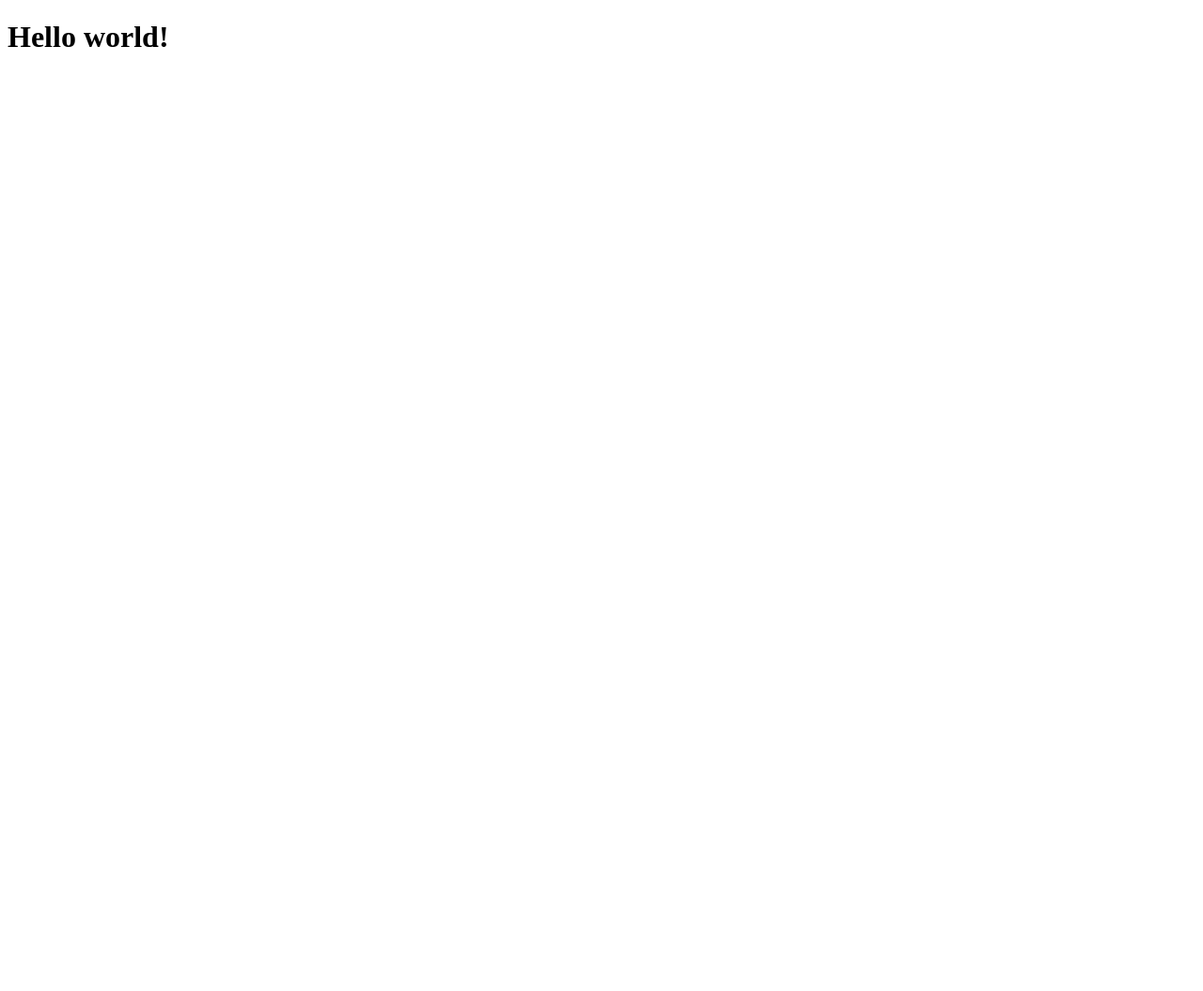
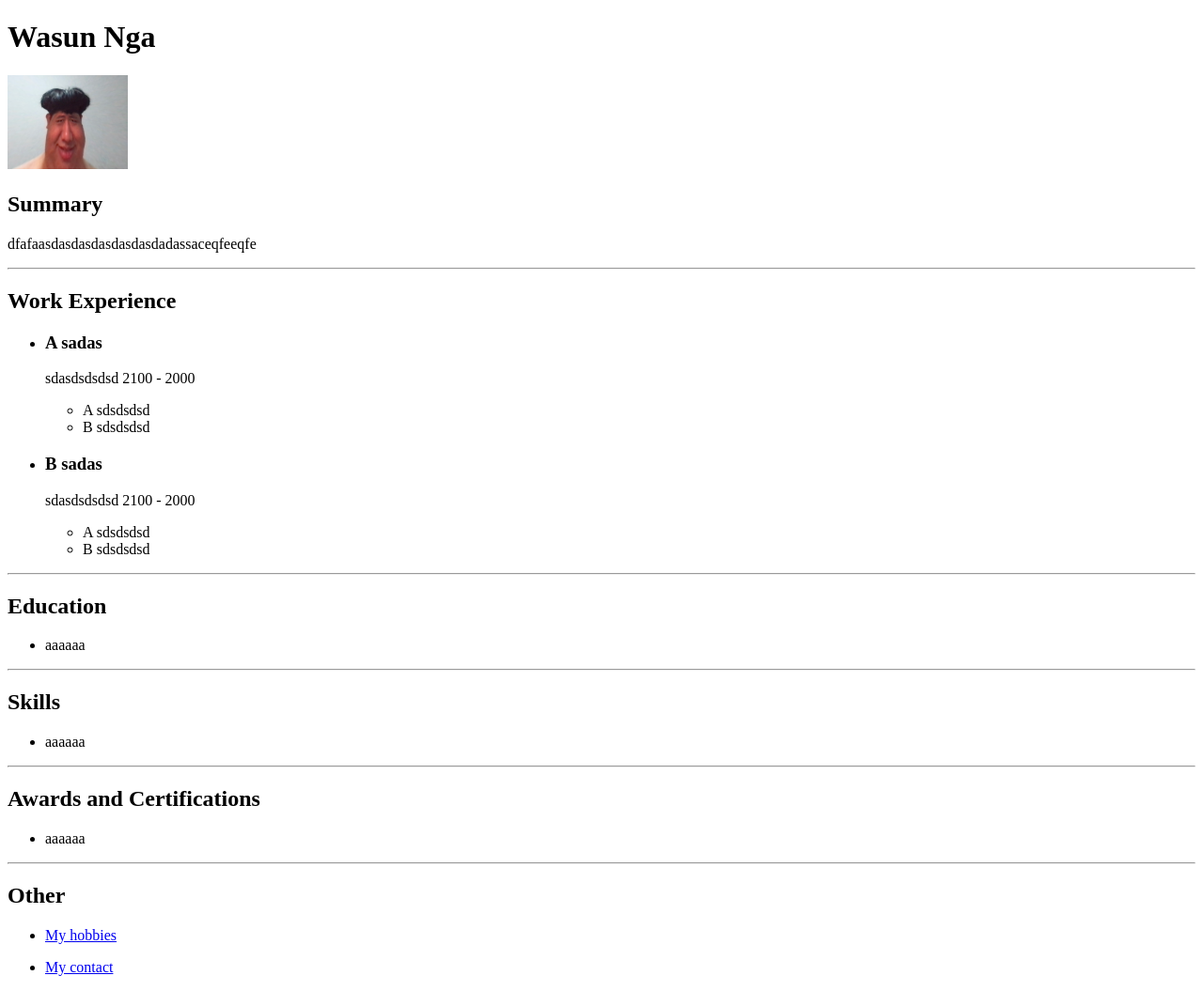
Before and after one commit to au-plus/html-resume, a plain HTML site: page index.html in a window 1280 px wide. Shown: the whole page at 94% size. Before the commit the page ends 800 px from the top, so only its background shows below. Drawn offline with Linux system fonts and the light colour scheme.

Commit message:
Implement profile body

```diff
--- a/index.html
+++ b/index.html
@@ -2,9 +2,57 @@
 <html lang="en">
   <head>
     <meta charset="UTF-8" />
-    <title>Wasun Resume</title>
+    <title>My Resume</title>
   </head>
   <body>
-    <h1>Hello world!</h1>
+    <h1>Wasun Nga</h1>
+    <img src="./assets/images/profile.png" height="100" />
+    <h2>Summary</h2>
+    <p>dfafaasdasdasdasdasdasdadassaceqfeeqfe</p>
+    <hr />
+    <h2>Work Experience</h2>
+    <ul>
+      <li>
+        <h3>A sadas</h3>
+        <p>sdasdsdsdsd 2100 - 2000</p>
+        <ul>
+          <li>A sdsdsdsd</li>
+          <li>B sdsdsdsd</li>
+        </ul>
+      </li>
+      <li>
+        <h3>B sadas</h3>
+        <p>sdasdsdsdsd 2100 - 2000</p>
+        <ul>
+          <li>A sdsdsdsd</li>
+          <li>B sdsdsdsd</li>
+        </ul>
+      </li>
+    </ul>
+    <hr />
+    <h2>Education</h2>
+    <ul>
+      <li>aaaaaa</li>
+    </ul>
+    <hr />
+    <h2>Skills</h2>
+    <ul>
+      <li>aaaaaa</li>
+    </ul>
+    <hr />
+    <h2>Awards and Certifications</h2>
+    <ul>
+      <li>aaaaaa</li>
+    </ul>
+    <hr />
+    <h2>Other</h2>
+    <ul>
+      <li>
+        <a href="./public/hobbies.html"><p>My hobbies</p></a>
+      </li>
+      <li>
+        <a href="./public/contact.html"><p>My contact</p></a>
+      </li>
+    </ul>
   </body>
 </html>
```
Also changed, not shown: public/contact.html (added, +10 -0 lines), public/hobbies.html (added, +10 -0 lines), assets/images/profile.png (added).
